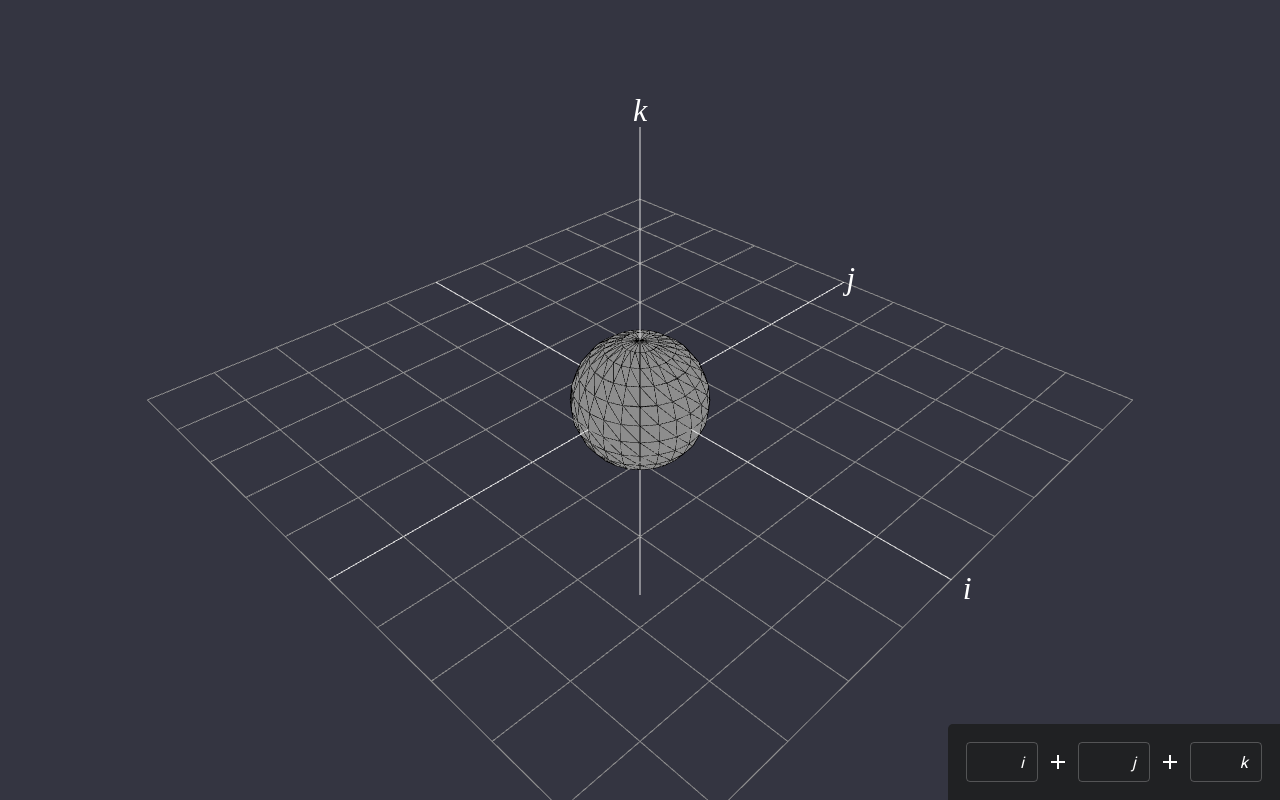
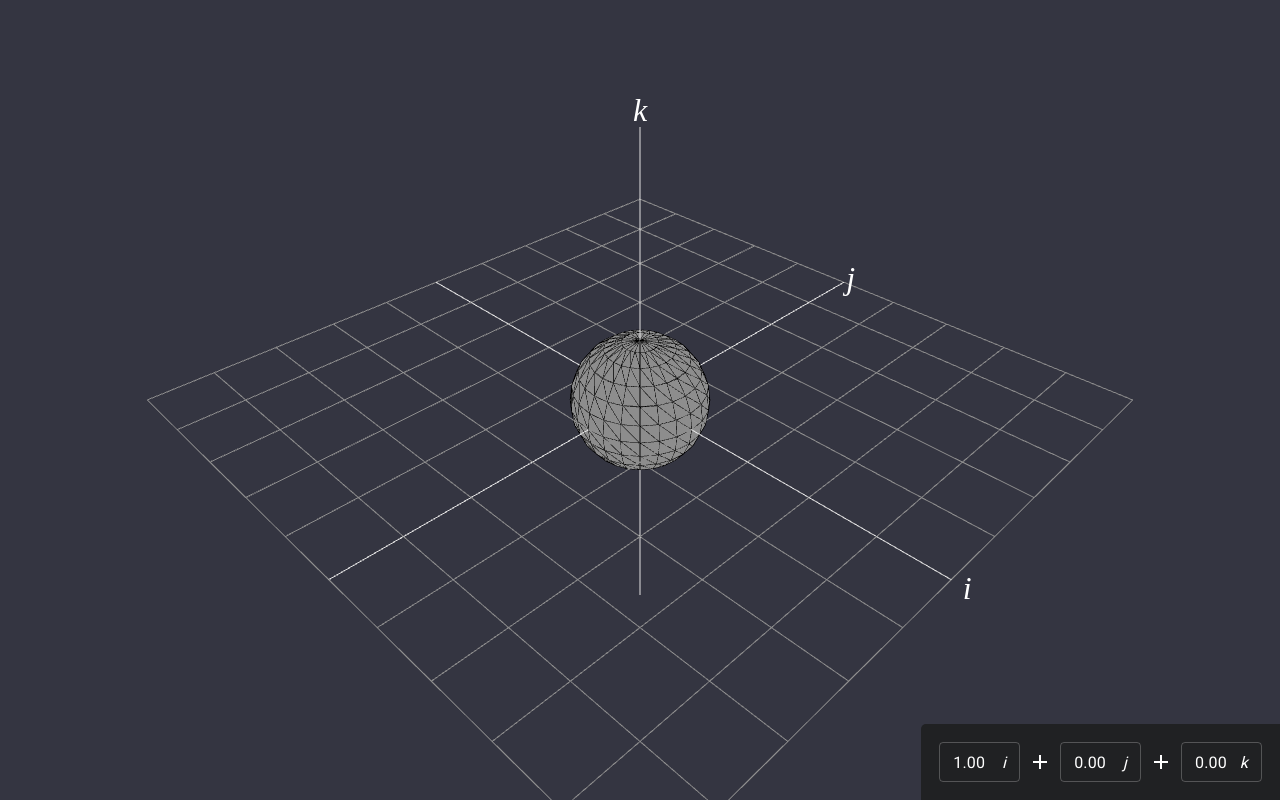
Before and after one commit to HKanwal/quaternions, a React (Vite) app: page / in a window 1280 px wide. Built offline with nearby package versions, Linux system fonts and the light colour scheme; a web font is replaced by a local one.

Commit message:
Basic input handling

```diff
--- a/src/components/Controls.tsx
+++ b/src/components/Controls.tsx
@@ -1,13 +1,38 @@
 import { InputAdornment, TextField } from "@mui/material";
 import Styles from "../styles/Controls.module.css";
 import AddIcon from "@mui/icons-material/Add";
+import { useEffect, useState } from "react";
 
 function Controls() {
+  const [axis, setAxis] = useState<[string, string, string]>(["1.00", "0.00", "0.00"]);
+
+  const handleChange = (basisVector: "i" | "j" | "k", newVal: string) => {
+    if (newVal.length > 4 || parseFloat(newVal) > 1) {
+      return;
+    }
+
+    switch (basisVector) {
+      case "i":
+        setAxis([newVal, axis[1], axis[2]]);
+        break;
+      case "j":
+        setAxis([axis[0], newVal, axis[2]]);
+        break;
+      case "k":
+        setAxis([axis[0], axis[1], newVal]);
+        break;
+    }
+  };
+
+  useEffect(() => {
+    console.log(axis);
+  }, [axis]);
+
   return (
     <div className={Styles.container}>
       <TextField
         type="number"
-        sx={{ m: 1, width: "8ch" }}
+        sx={{ m: 1, width: "9ch" }}
         InputProps={{
           endAdornment: (
             <InputAdornment position="end">
@@ -16,11 +41,13 @@ function Controls() {
           ),
         }}
         size="small"
+        value={axis[0]}
+        onChange={(newVal) => handleChange("i", newVal.target.value)}
       />
       <AddIcon />
       <TextField
         type="number"
-        sx={{ m: 1, width: "8ch" }}
+        sx={{ m: 1, width: "9ch" }}
         InputProps={{
           endAdornment: (
             <InputAdornment position="end">
@@ -29,11 +56,13 @@ function Controls() {
           ),
         }}
         size="small"
+        value={axis[1]}
+        onChange={(newVal) => handleChange("j", newVal.target.value)}
       />
       <AddIcon />
       <TextField
         type="number"
-        sx={{ m: 1, width: "8ch" }}
+        sx={{ m: 1, width: "9ch" }}
         InputProps={{
           endAdornment: (
             <InputAdornment position="end">
@@ -42,6 +71,8 @@ function Controls() {
           ),
         }}
         size="small"
+        value={axis[2]}
+        onChange={(newVal) => handleChange("k", newVal.target.value)}
       />
     </div>
   );
```
